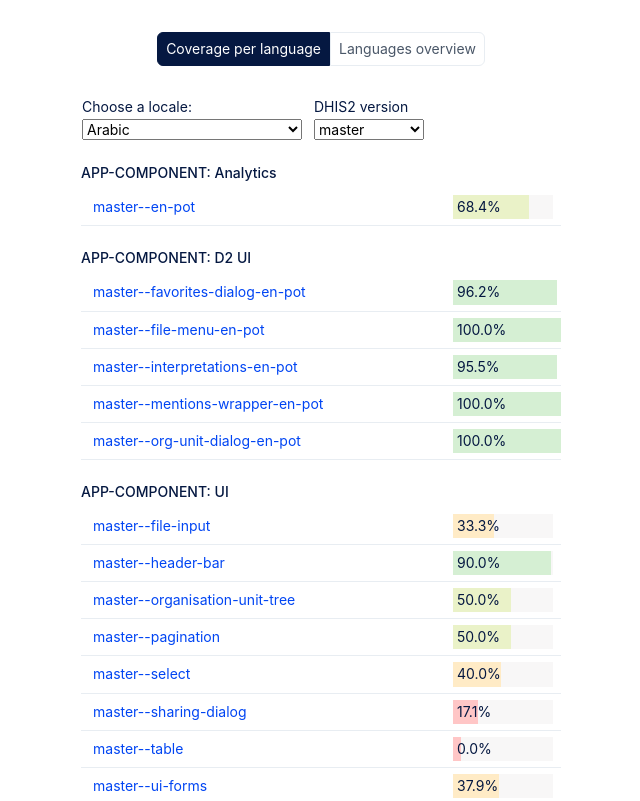
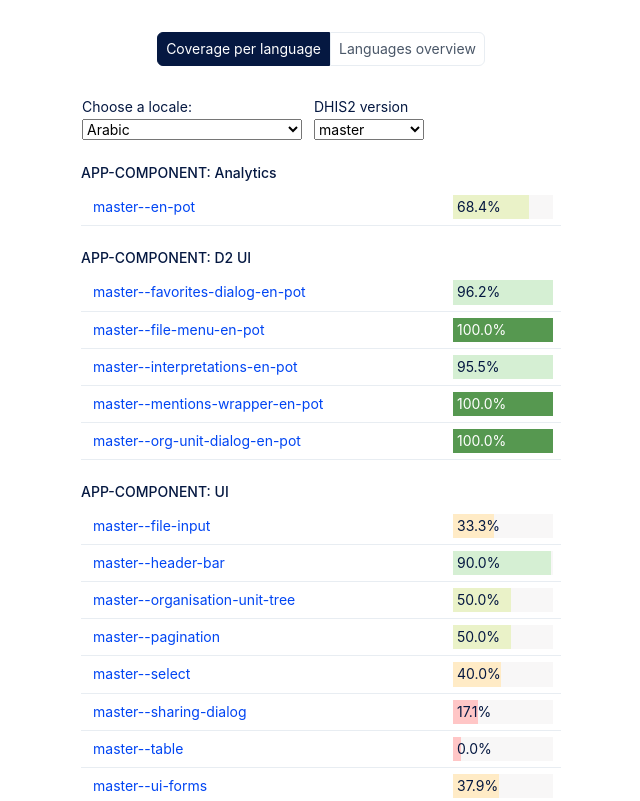
Before and after one commit to dhis2/translation-linker, a plain HTML site: page design/index.html in a window 1280 px wide. Shown: the top 801 px of the page, without its empty margins (319-959 px from the left). Drawn offline with Linux system fonts and the light colour scheme.

Commit message:
fix: percentage display adjustments

```diff
--- a/design/styles.css
+++ b/design/styles.css
@@ -58,9 +58,11 @@
 .percentage-track {
   background: #f8f7f7;
   width: 100px;
+  overflow: hidden;
 }
 .percentage {
   padding: 4px 4px;
+  max-width: 100px;
 }
 /* percentage colors, for reference */
 .percentage-upto-25 {
@@ -74,6 +76,10 @@
 }
 .percentage-upto-100 {
   background-color: #d5efd3;
+}
+.percentage-100 {
+  background-color: #569850;
+  color: white;
 }
 /* selects */
 .selectors {
--- a/js/lang-lister.js
+++ b/js/lang-lister.js
@@ -132,6 +132,9 @@
       else if (p < 75.0){
         pbg = "percentage-upto-75";
       }
+      else if (p === 100.0){
+        pbg = "percentage-100"
+      }
 
       tabCell.innerHTML =
         '<div class="percentage-track"><div class="percentage '+pbg+'" style="width:' + perc + ';">' + perc + "</div></div>";
```
